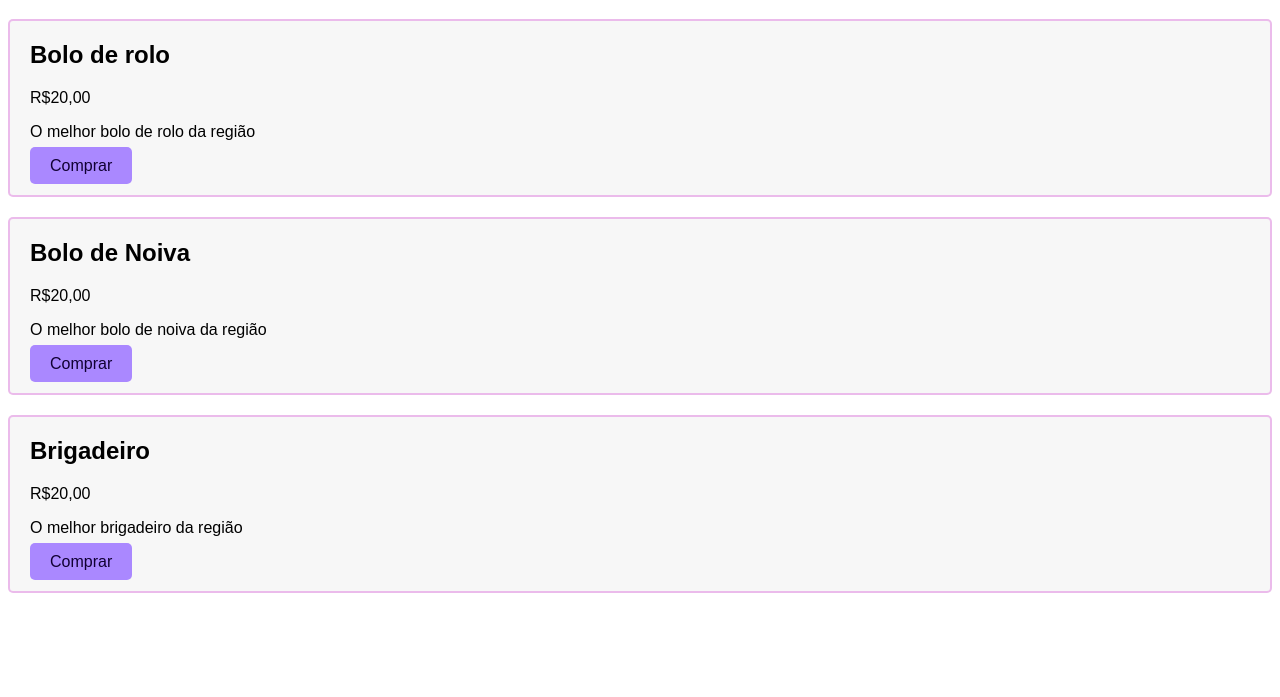
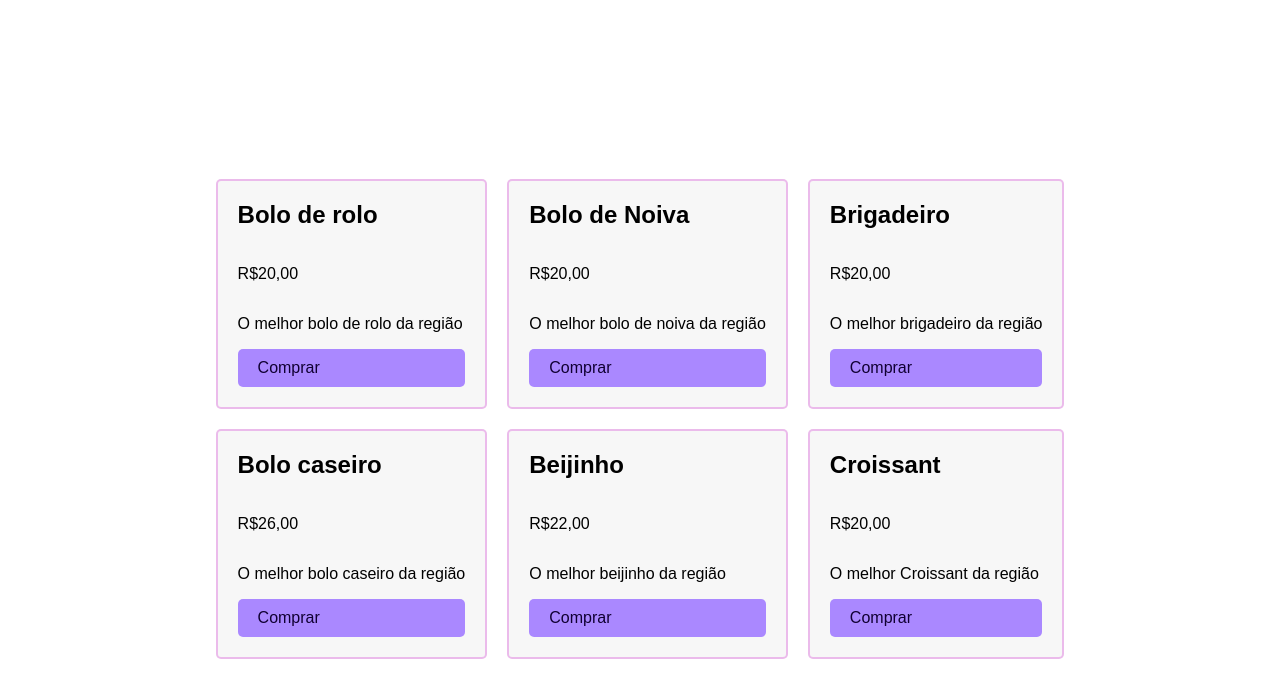
Before and after one commit to Uiltemberg/Html_CSS3_Javascript, a plain HTML site: page exercicios/exercicios-ccs3/Flex/index.html in a window 1280 px wide. Shown: the part 61-758 px from the top of the page. Drawn offline with Linux system fonts and the light colour scheme.

Commit message:
Exercicio de Grid

```diff
--- a/exercicios/exercicios-ccs3/Flex/index.html
+++ b/exercicios/exercicios-ccs3/Flex/index.html
@@ -30,6 +30,24 @@
       <p>O melhor brigadeiro da região</p>
       <a class="comprar" href="/">Comprar</a>
     </div>
+    <div class="item">
+      <h2>Bolo caseiro</h2>
+      <p class="preco">R$26,00</p>
+      <p>O melhor bolo caseiro da região</p>
+      <a class="comprar" href="/">Comprar</a>
+    </div>
+    <div class="item">
+      <h2>Beijinho</h2>
+      <p class="preco">R$22,00</p>
+      <p>O melhor beijinho da região</p>
+      <a class="comprar" href="/">Comprar</a>
+    </div>
+    <div class="item">
+      <h2>Croissant</h2>
+      <p class="preco">R$20,00</p>
+      <p>O melhor Croissant da região</p>
+      <a class="comprar" href="/">Comprar</a>
+    </div>
   </div>
 </body>
 
--- a/exercicios/exercicios-ccs3/Flex/style.css
+++ b/exercicios/exercicios-ccs3/Flex/style.css
@@ -19,11 +19,17 @@ h2 {
 .item {
   background: #f7f7f7;
   border: 2px solid #d7d7;
-  margin-bottom: 20px;
   padding: 20px;
   border-radius: 5px;
+  display: grid;
 }
-grid {
+.grid {
   display: grid;
-  grid-template-columns: 100px 100px ;
+  grid-template-columns: auto auto auto;
+  gap: 20px;
+  justify-content: center;
+  align-content: center;
+  height: 800px;
+
+
 }
--- /dev/null
+++ b/exercicios/exercicios-ccs3/Grid/style.css
@@ -0,0 +1,56 @@
+.grid{
+  display: grid;
+  gap: 20px;
+  grid-template-columns: 1fr 1fr;
+
+}
+.foto{
+  grid-column: 1/3;
+}
+.descricao{
+  grid-column: 1/-1;
+}
+.preco{
+  place-self: center;
+}
+.comprar{
+  align-self: end;
+  justify-self: end;
+  text-align: center;
+}
+
+/*estilo gerais*/
+body {
+  font-family: Arial, Helvetica, sans-serif;
+  margin: 40px;
+}
+h1,
+p {
+  margin: 0px;
+}
+h1 {
+  font-size: 48px;
+  line-height: 1;
+}
+p,
+span {
+  font-size: 20px;
+}
+img{
+  max-width: 100%;
+  border-radius: 4px;
+}
+.comprar {
+  background: #a8f;
+  color: #103;
+  padding: 10px 20px;
+  text-decoration: none;
+  border-radius: 4px;
+  font-size: 20px;
+}
+
+.preco{
+  background: #ddd;
+  padding: 5px 10px;
+  border-radius: 4px;
+}
```
Also changed, not shown: exercicios/exercicios-ccs3/Grid/index.html (added, +19 -0 lines), exercicios/exercicios-ccs3/Grid/imagen/bicicleta.jpg (added).
